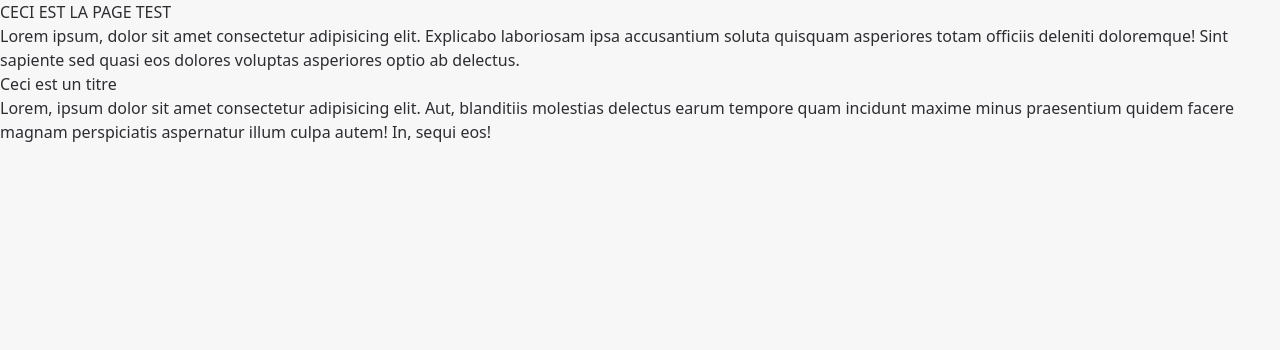
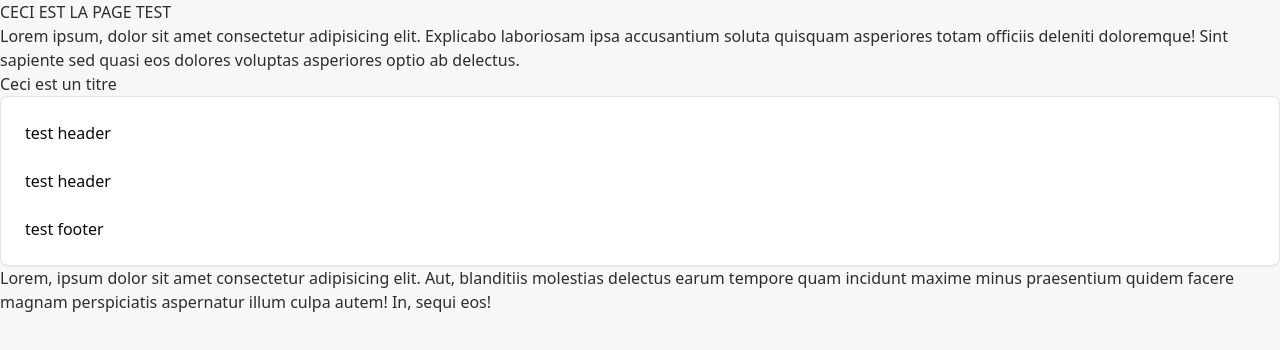
Before and after one commit to CDA-2024/DevLife-FrontEnd, a React (Vite) app: page / in a window 1280 px wide. Shown: the top 350 px of the page. Built offline with nearby package versions, Linux system fonts and the light colour scheme.

Commit message:
[component] app-primary-card component

```diff
--- a/src/app/core/screens/TestPage.tsx
+++ b/src/app/core/screens/TestPage.tsx
@@ -1,4 +1,12 @@
+import PrimaryCard from "../../shared/components/app-primary-card";
+
 const TestPage = () => {
+  const CardItem = {
+    header: <>test header</>,
+    content: <>test header</>,
+    footer: <>test footer</>,
+  };
+
   return (
     <>
       <h1>CECI EST LA PAGE TEST</h1>
@@ -11,6 +19,7 @@ const TestPage = () => {
 
       <h2>Ceci est un titre</h2>
       <p>
+        <PrimaryCard CardItem={CardItem} />
         Lorem, ipsum dolor sit amet consectetur adipisicing elit. Aut,
         blanditiis molestias delectus earum tempore quam incidunt maxime minus
         praesentium quidem facere magnam perspiciatis aspernatur illum culpa
--- /dev/null
+++ b/src/app/shared/components/app-primary-card.tsx
@@ -0,0 +1,20 @@
+import { Card, CardContent, CardFooter, CardHeader } from "./ui/card";
+import { CardItemType } from "../interfaces/PimaryCard.interface";
+
+type Props = {
+  CardItem: CardItemType;
+};
+
+const PrimaryCard = ({ CardItem }: Props) => {
+  return (
+    <>
+      <Card>
+        <CardHeader>{CardItem?.header || ""}</CardHeader>
+        <CardContent>{CardItem?.content || ""}</CardContent>
+        <CardFooter>{CardItem?.footer || ""}</CardFooter>
+      </Card>
+    </>
+  );
+};
+
+export default PrimaryCard;
--- /dev/null
+++ b/src/app/shared/interfaces/PimaryCard.interface.ts
@@ -0,0 +1,5 @@
+export interface CardItemType {
+  header?: React.ReactNode;
+  content?: React.ReactNode;
+  footer?: React.ReactNode;
+};
```
